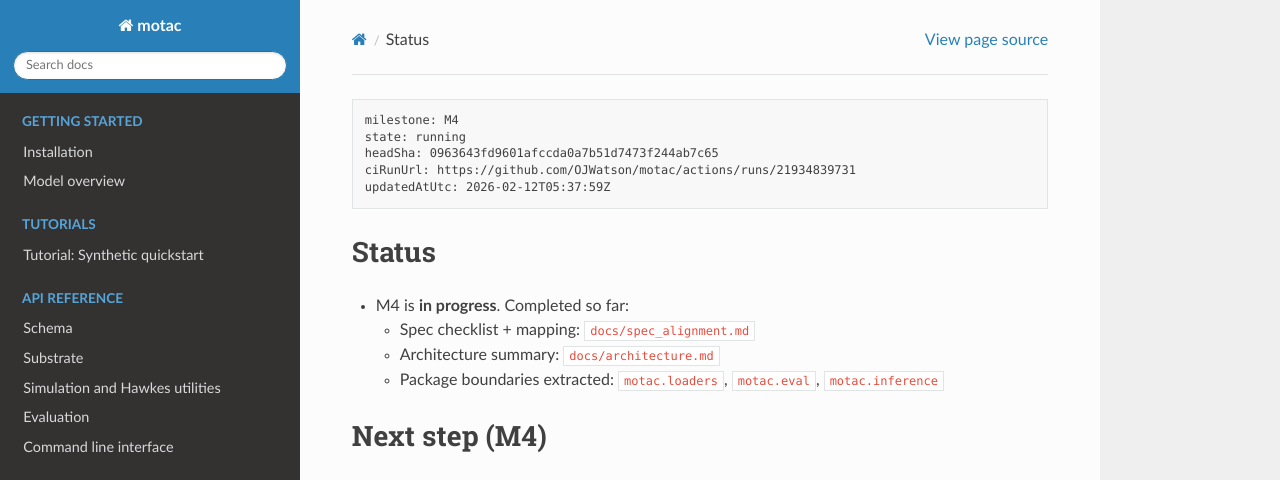
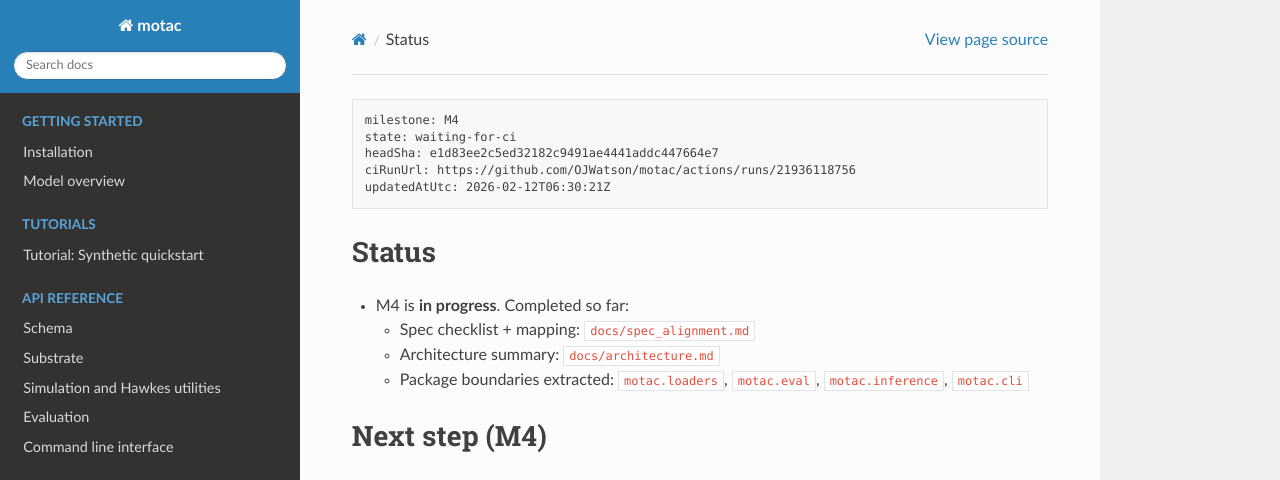
Before and after one commit to OJWatson/motac, a Sphinx documentation site: the page built from docs/STATUS.md, in a window 1280 px wide and 1045 px high. Shown: the top 480 px of the window. Built offline with Sphinx 7.4.7 and the Read the Docs theme 3.1.0, drawn with Linux system fonts in a browser that asks for light colours.

Commit message:
Docs: update status for cli subpackage gate

````diff
--- a/docs/STATUS.md
+++ b/docs/STATUS.md
@@ -1,16 +1,16 @@
 ```pm-status
 milestone: M4
-state: running
-headSha: 0963643fd9601afccda0a7b51d7473f244ab7c65
-ciRunUrl: https://github.com/OJWatson/motac/actions/runs/21934839731
-updatedAtUtc: 2026-02-12T05:37:59Z
+state: waiting-for-ci
+headSha: e1d83ee2c5ed32182c9491ae4441addc447664e7
+ciRunUrl: https://github.com/OJWatson/motac/actions/runs/21936118756
+updatedAtUtc: 2026-02-12T06:30:21Z
 ```
 
 ## Status
 - M4 is **in progress**. Completed so far:
   - Spec checklist + mapping: `docs/spec_alignment.md`
   - Architecture summary: `docs/architecture.md`
-  - Package boundaries extracted: `motac.loaders`, `motac.eval`, `motac.inference`
+  - Package boundaries extracted: `motac.loaders`, `motac.eval`, `motac.inference`, `motac.cli`
 
 ## Next step (M4)
 - Continue structure-first package layout separation (keep imports stable):
````
